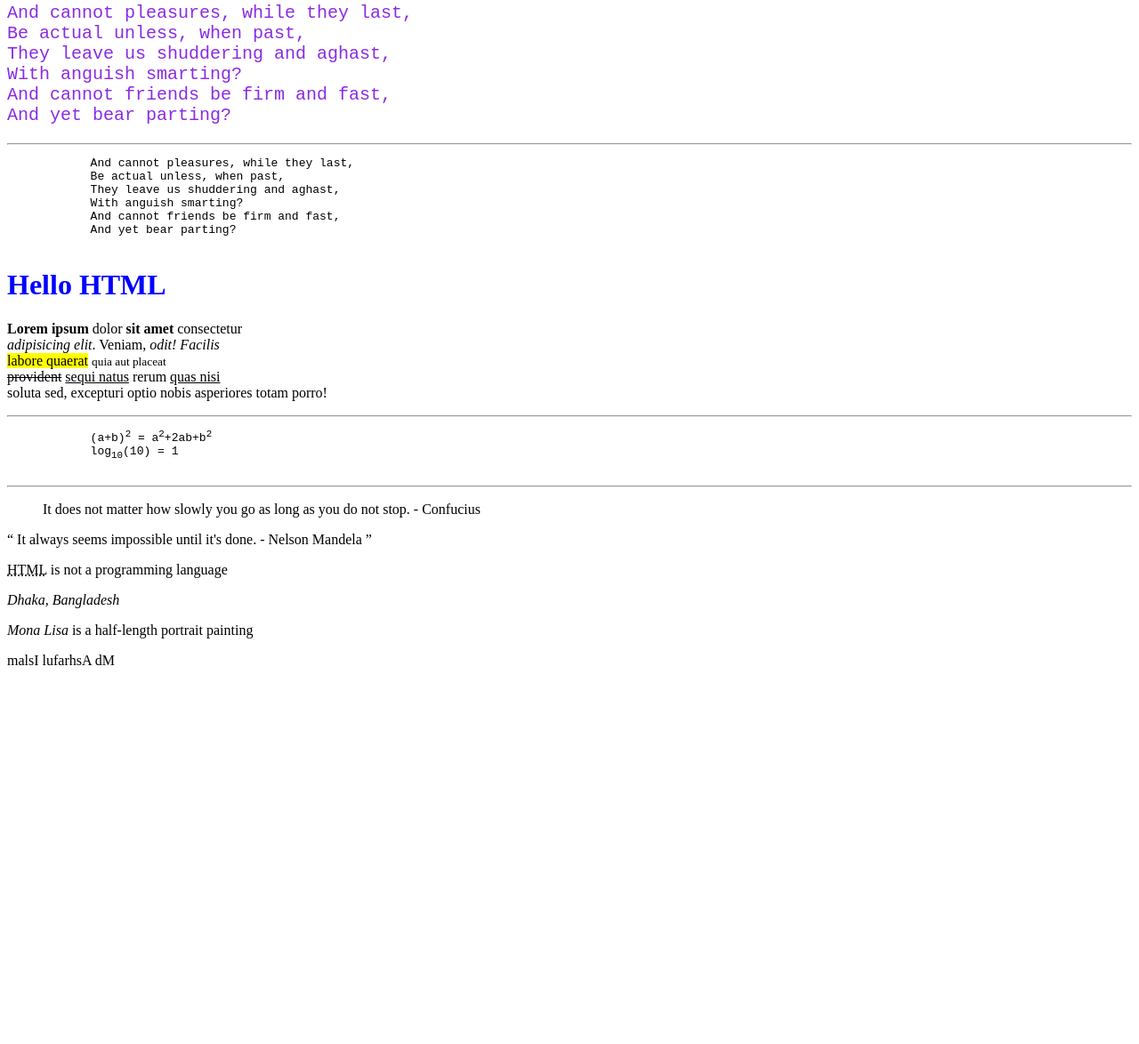
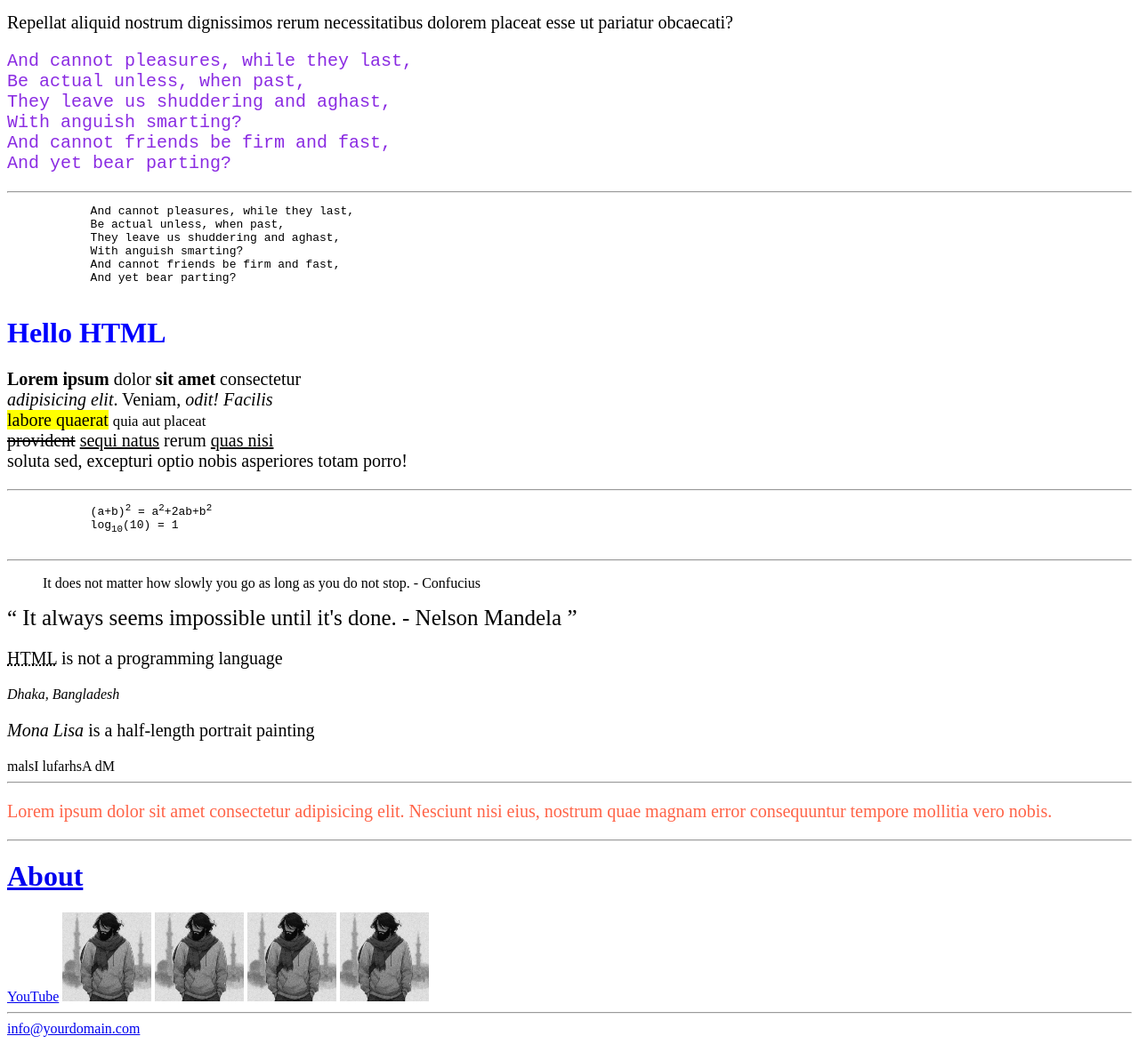
Before and after one commit to AshrafRahul/web-development-journey, a plain HTML site: page index.html in a window 1280 px wide. Shown: the part 1024-2198 px from the top of the page at 89% size. Before the commit the page ends 1784 px from the top, so only its background shows below. Drawn offline with Linux system fonts and the light colour scheme.

Commit message:
learning web development

```diff
--- /dev/null
+++ b/app.js
@@ -0,0 +1 @@
+alert('External')
--- a/index.html
+++ b/index.html
@@ -2,6 +2,15 @@
 <html lang="en">
     <head>
         <title>HTML is fun</title>
+        <style>
+            p{
+                font-size: 20px;
+            }
+        </style>
+        <link rel="stylesheet" href="style.css">
+        <!-- <script>
+            alert('Internal')
+        </script> -->
     </head>
     <body>
         <h1 title="This is a title">Title</h1>
@@ -76,5 +85,31 @@
 
         <bdo dir="rtl">Md Ashraful Islam</bdo>
 
+        <!--
+        This is a comment
+        -->
+        <hr>
+
+        <p style="color: tomato;">
+            Lorem ipsum dolor sit amet consectetur adipisicing elit. Nesciunt nisi eius, nostrum quae magnam error consequuntur tempore mollitia vero nobis.
+        </p>
+
+        <!-- <script>
+            alert('Learn')
+        </script> -->
+
+        <!-- <script src="app.js"></script> -->
+
+        <hr>
+        <h1><a href="about.html">About</a></h1>
+        <a href="https://www.youtube.com/">YouTube</a>
+        <a href="https://www.youtube.com/" target="_blank"><img src="logo.jpg" width="100"></a>
+        <a href="https://www.youtube.com/" target="_parent"><img src="logo.jpg" width="100"></a>
+        <a href="https://www.youtube.com/" target="_self"><img src="logo.jpg" width="100"></a>
+        <a href="https://www.youtube.com/" target="_top"><img src="logo.jpg" width="100"></a>
+
+        <hr>
+        <a href="mailto: info@yourdomain.com">info@yourdomain.com</a>
+
     </body>
 </html>
--- /dev/null
+++ b/style.css
@@ -0,0 +1,3 @@
+q{
+    font-size: 25px;
+}
```
Also changed, not shown: about.html (added, +1 -0 lines).
